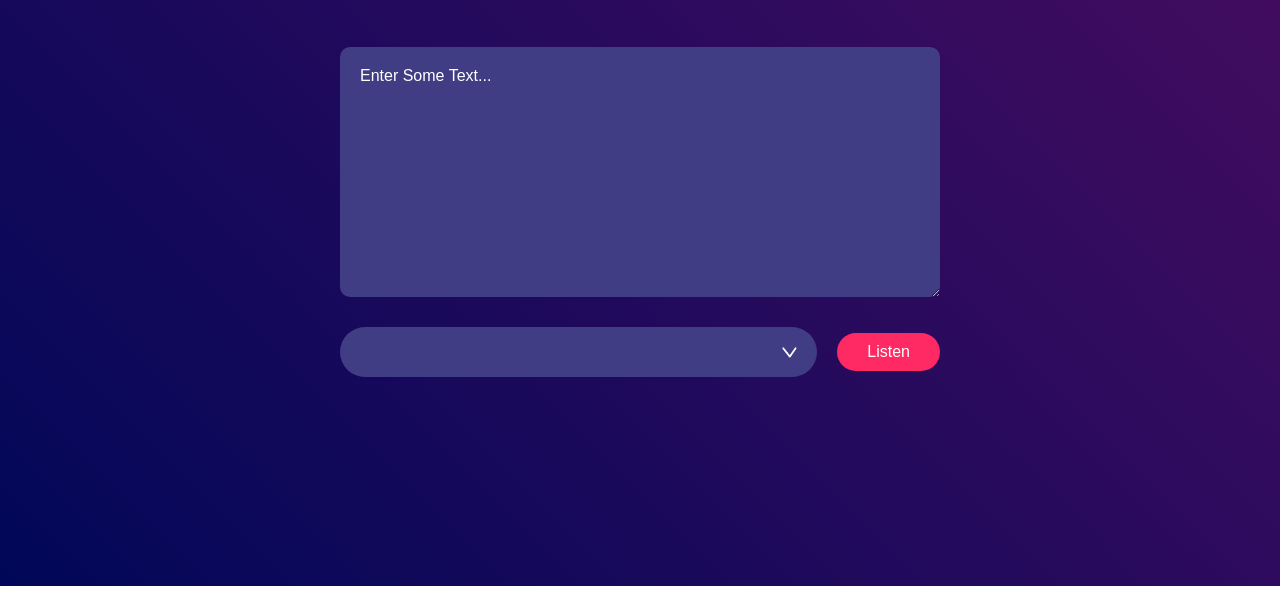
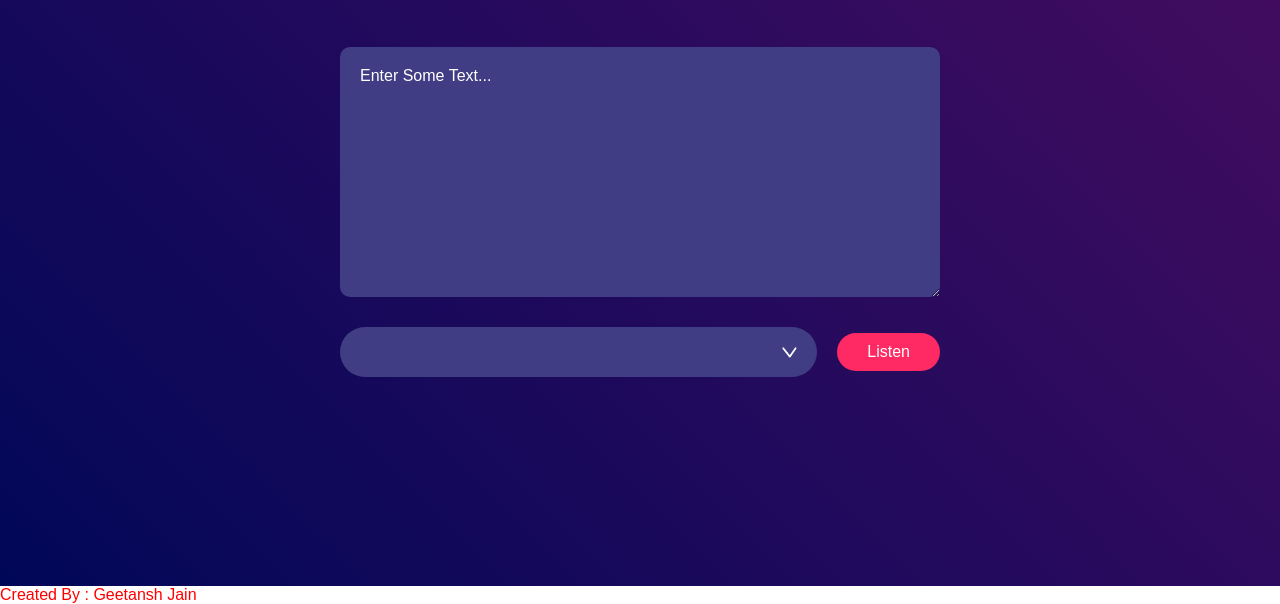
Before and after one commit to GeetanshJ/Text_To_Voice_Converter, a plain HTML site: page index.html in a window 1280 px wide. Shown: the part 214-818 px from the top of the page. Drawn offline with Linux system fonts and the light colour scheme; files whose address does not match are found by name.

Commit message:
updated website

```diff
--- a/index.html
+++ b/index.html
@@ -15,6 +15,8 @@
             <button>Listen</button>
         </div>
     </div>
+    <div style="font-family: arial;color: rgb(255, 0, 0);">Created By : Geetansh Jain</div>
+
 </body>
 
 <script>
@@ -38,6 +40,8 @@
         speech.text = document.querySelector("textarea").value;
         window.speechSynthesis.speak(speech);
     });
+
+
 </script>
 
 </html>
```
